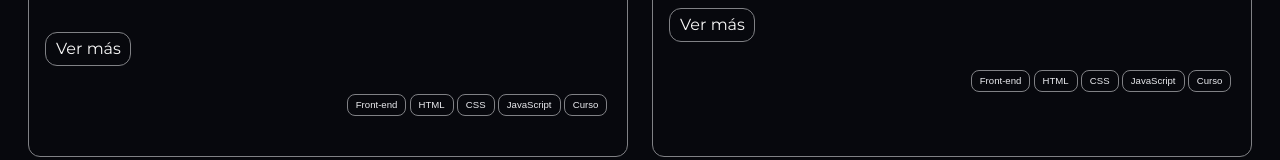
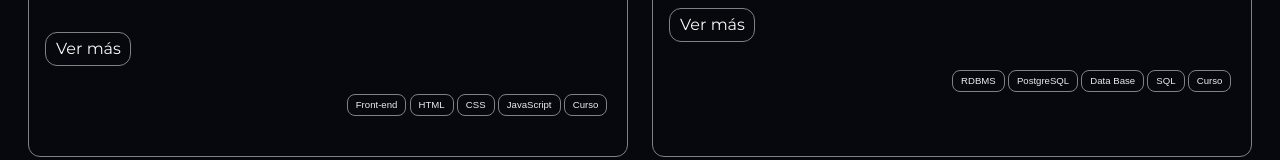
Before and after one commit to ralexrivero/ralex, a React (Vite) app: page /courses in a window 1280 px wide. Shown: the part 616-776 px from the top of the page. Built offline with nearby package versions, Linux system fonts and the light colour scheme.

Commit message:
map Tag to i18n

```diff
--- a/src/components/courses/CourseOverview.jsx
+++ b/src/components/courses/CourseOverview.jsx
@@ -24,11 +24,7 @@ const CourseOverview = (props) => {
       </div>
       <Link className="link-btn" to={`/courses/${props.course}/`}>{t(`${props.course}.general.btnTxt`)}</Link>
       <div className="tags">
-          <Tag filter="Front-end" />
-          <Tag filter="HTML" />
-          <Tag filter="CSS" />
-          <Tag filter="JavaScript" />
-          <Tag filter="Curso" />
+          <Tag filter={t(`${props.course}.general.tags`)} />
         </div>
     </article>
   )
--- a/src/components/search/Tag.jsx
+++ b/src/components/search/Tag.jsx
@@ -1,12 +1,20 @@
 const Tag = (props) => {
+  const tags = props.filter.split(',');
+
   return (
-    <button
-      className="search-tag"
-      title={props.filter}
-      aria-label="filter tag">
-      {props.filter}
-    </button>
-  )
-}
+      tags.map((tag, index) => {
+        return (
+          <button
+            className="search-tag"
+            title={tag}
+            aria-label="filter tag"
+            key={index}
+          >
+            {tag}
+          </button>
+        )
+      })
+      )
+    }
 
 export default Tag;
--- a/src/translations/en/courses.json
+++ b/src/translations/en/courses.json
@@ -10,7 +10,8 @@
         "par01": "Frontend 101 is the perfect course to delve into the exciting world of frontend web development. You will learn everything from the fundamental concepts to the most relevant technologies such as HTML, CSS, and JavaScript, building a solid foundation to create stunning web pages.",
         "par02": "Immerse yourself in practical projects, labs, and theoretical materials designed to guide you through the process of building static web pages. With Frontend 101, you will become a true master of frontend and gain the necessary knowledge to take your first steps in the world of programming and frontend web development."
       },
-      "btnTxt": "Learn More"
+      "btnTxt": "Learn More",
+      "tags": "Front-end,HTML,CSS,JavaScript,course"
     },
     "detail": {}
   },
@@ -25,7 +26,8 @@
         "par01": "The Introduction to PostgreSQL course offers you the opportunity to dive into the fascinating world of relational databases. You will learn everything from the basics to the most advanced techniques of PostgreSQL, acquiring the necessary knowledge to efficiently manage and utilize this powerful database.",
         "par02": "Explore practical examples, labs, and theoretical material designed to guide you through the process of understanding PostgreSQL. With the Introduction to PostgreSQL course, you will be prepared to work with databases, write advanced queries, and develop applications using this industry-leading technology."
       },
-      "btnTxt": "Learn More"
+      "btnTxt": "Learn More",
+      "tags": "RDBMS,PostgreSQL,Data Base,SQL,course"
     },
     "detail": {}
   },
@@ -40,7 +42,9 @@
         "par01": "The Introduction to React.js course offers you an exciting opportunity to dive into the world of frontend web development with React.js. From the basics to advanced techniques, you will gain the necessary knowledge to create interactive and dynamic web applications.",
         "par02": "Immerse yourself in an enriching learning experience through practical projects, challenging labs, and carefully designed theoretical material to guide you through the process of understanding React.js. With the Introduction to React.js course, you will be prepared to create modern and engaging user interfaces, efficiently manage your application's state, and make the most of component reusability in your frontend development projects."
       },
-      "btnTxt": "Learn More"
+      "btnTxt": "Learn More",
+      "tags": "Front-end,React.js,HTML,CSS,JavaScript,course"
+
     },
     "detail": {}
   },
@@ -55,7 +59,8 @@
         "par01": "Python 101 is the perfect course to dive into the exciting world of Python programming. You will learn everything from the fundamental concepts to the most relevant technologies, building a solid foundation to create impactful applications.",
         "par02": "Immerse yourself in practical projects, labs, and theoretical materials designed to guide you through the process of building Python applications. With Python 101, you will become a true master of Python and gain the necessary knowledge to take your first steps in the world of programming and software development."
       },
-      "btnTxt": "Learn More"
+      "btnTxt": "Learn More",
+      "tags": "Backend,High Level, Python, course"
     },
     "detail": {}
   },
@@ -70,7 +75,8 @@
         "par01": "Django 102 is the perfect course to take your Django web development skills to the next level. You will learn advanced techniques and best practices for building robust and scalable web applications using the Django framework.",
         "par02": "Immerse yourself in challenging projects, practical labs, and theoretical materials designed to deepen your Django knowledge. With Django 102, you will become an expert in web application development with Django and be prepared to build high-level professional web projects."
       },
-      "btnTxt": "Learn More"
+      "btnTxt": "Learn More",
+      "tags": "Backend, Django, Python, Framework, course"
     },
     "detail": {}
   },
@@ -85,7 +91,8 @@
         "par01": "MongoDB 101 is the perfect course to get started with MongoDB, a popular NoSQL database. You will learn the fundamentals of MongoDB, including data modeling, CRUD operations, and querying techniques.",
         "par02": "Explore practical examples, hands-on labs, and theoretical materials designed to guide you in mastering MongoDB. By the end of MongoDB 101, you will have a solid foundation in MongoDB and be ready to work with this powerful database technology."
       },
-      "btnTxt": "Learn More"
+      "btnTxt": "Learn More",
+      "tags": "NO-SQL, MongoDB, Data Base, course"
     },
     "detail": {}
   },
@@ -100,7 +107,8 @@
         "par01": "MySQL 101 is a comprehensive course that introduces you to the MySQL database management system. You will learn the basics of MySQL, including database design, SQL queries, and database administration.",
         "par02": "Engage in practical projects, hands-on labs, and theoretical materials designed to enhance your MySQL skills. By completing MySQL 101, you will have a solid understanding of MySQL and be prepared to work with databases efficiently and effectively."
       },
-      "btnTxt": "Learn More"
+      "btnTxt": "Learn More",
+      "tags": "RDBMS, mysql, Data Base, SQL, course"
     },
     "detail": {}
   },
@@ -115,7 +123,8 @@
         "par01": "C 101 is a comprehensive course that introduces you to the C programming language, known for its low-level capabilities and efficiency. You will learn the fundamental concepts of C programming, including variables, control structures, and functions.",
         "par02": "Immerse yourself in practical exercises, coding labs, and theoretical materials designed to strengthen your C programming skills. With C 101, you will gain a solid understanding of low-level programming and be ready to tackle challenging projects in the world of programming."
       },
-      "btnTxt": "Learn More"
+      "btnTxt": "Learn More",
+      "tags": "Low Level, C, course"
     },
     "detail": {}
   }
--- a/src/translations/es/courses.json
+++ b/src/translations/es/courses.json
@@ -10,7 +10,8 @@
         "par01": "Frontend 101 es el curso perfecto para adentrarte en el emocionante mundo del desarrollo web frontend. Aprenderás desde los conceptos fundamentales hasta las tecnologías más relevantes, como HTML, CSS y JavaScript, construyendo una base sólida para crear páginas web impactantes.",
         "par02": "Sumérgete en proyectos prácticos, laboratorios y materiales teóricos diseñados para guiarte en el proceso de construcción de páginas web estáticas. Con Frontend 101, te convertirás en un verdadero maestro del frontend y obtendrás los conocimientos necesarios para dar tus primeros pasos en el mundo de la programación y el desarrollo web frontend."
       },
-      "btnTxt": "Ver más"
+      "btnTxt": "Ver más",
+      "tags": "Front-end,HTML,CSS,JavaScript,Curso"
     },
     "detail": {
     }
@@ -26,7 +27,8 @@
         "par01": "El curso de Introducción a PostgreSQL te ofrece la oportunidad de sumergirte en el fascinante mundo de las bases de datos relacionales. Aprenderás desde los conceptos básicos hasta las técnicas más avanzadas de PostgreSQL, adquiriendo los conocimientos necesarios para administrar y utilizar eficazmente esta poderosa base de datos.",
         "par02": "Explora ejemplos prácticos, laboratorios y material teórico diseñado para guiarte en el proceso de comprensión de PostgreSQL. Con el curso de Introducción a PostgreSQL, estarás preparado para trabajar con bases de datos, escribir consultas avanzadas y desarrollar aplicaciones con esta tecnología líder en la industria."
       },
-      "btnTxt": "Ver más"
+      "btnTxt": "Ver más",
+      "tags": "RDBMS,PostgreSQL,Data Base,SQL,Curso"
     },
     "detail": {
 
@@ -43,7 +45,8 @@
         "par01": "El curso de Introducción a React.js te ofrece una emocionante oportunidad de sumergirte en el apasionante mundo del desarrollo web frontend con React.js. Desde los conceptos básicos hasta las técnicas más avanzadas, adquirirás los conocimientos necesarios para crear aplicaciones web interactivas y dinámicas.",
         "par02": "Sumérgete en una experiencia de aprendizaje enriquecedora a través de proyectos prácticos, desafiantes laboratorios y material teórico cuidadosamente diseñado para guiarte en el proceso de comprensión de React.js. Con el curso de Introducción a React.js, estarás preparado para crear interfaces de usuario modernas y atractivas, gestionar eficientemente el estado de tus aplicaciones y aprovechar al máximo la reutilización de componentes en tus proyectos de desarrollo frontend."
       },
-      "btnTxt": "Ver más"
+      "btnTxt": "Ver más",
+      "tags": "Front-end,React.js,HTML,CSS,JavaScript,Curso"
     },
     "detail": {
     }
@@ -59,7 +62,8 @@
         "par01": "Python 101 es el curso perfecto para adentrarte en el emocionante mundo de la programación en Python. Aprenderás desde los conceptos fundamentales hasta las tecnologías más relevantes, construyendo una base sólida para crear aplicaciones impactantes.",
         "par02": "Sumérgete en proyectos prácticos, laboratorios y materiales teóricos diseñados para guiarte en el proceso de desarrollo de aplicaciones Python. Con Python 101, te convertirás en un verdadero experto en Python y obtendrás los conocimientos necesarios para dar tus primeros pasos en el mundo de la programación y el desarrollo de software."
       },
-      "btnTxt": "Ver más"
+      "btnTxt": "Ver más",
+      "tags": "Backend,High Level, Python, Curso"
     },
     "detail": {}
   },
@@ -74,7 +78,8 @@
         "par01": "Django 102 es el curso perfecto para llevar tus habilidades de desarrollo web con Django al siguiente nivel. Aprenderás técnicas avanzadas y mejores prácticas para crear aplicaciones web robustas y escalables utilizando el framework Django.",
         "par02": "Sumérgete en proyectos desafiantes, laboratorios prácticos y materiales teóricos diseñados para profundizar tus conocimientos de Django. Con Django 102, te convertirás en un experto en el desarrollo de aplicaciones web con Django y estarás preparado para construir proyectos web profesionales de alto nivel."
       },
-      "btnTxt": "Ver más"
+      "btnTxt": "Ver más",
+      "tags": "Backend, Django, Python, Framework, Curso"
     },
     "detail": {}
   },
@@ -89,7 +94,8 @@
         "par01": "MongoDB 101 es el curso perfecto para comenzar con MongoDB, una popular base de datos NoSQL. Aprenderás los fundamentos de MongoDB, incluyendo modelado de datos, operaciones CRUD y técnicas de consulta.",
         "par02": "Explora ejemplos prácticos, laboratorios interactivos y materiales teóricos diseñados para guiarte en el dominio de MongoDB. Al finalizar MongoDB 101, tendrás una base sólida en MongoDB y estarás listo para trabajar con esta potente tecnología de base de datos."
       },
-      "btnTxt": "Más información"
+      "btnTxt": "Más información",
+      "tags": "NO-SQL, MongoDB, Data Base, Curso"
     },
     "detail": {}
   },
@@ -104,7 +110,8 @@
         "par01": "MySQL 101 es un curso completo que te introduce al sistema de gestión de bases de datos MySQL. Aprenderás los conceptos básicos de MySQL, incluyendo diseño de bases de datos, consultas SQL y administración de bases de datos.",
         "par02": "Participa en proyectos prácticos, laboratorios interactivos y materiales teóricos diseñados para mejorar tus habilidades en MySQL. Al completar MySQL 101, tendrás un sólido entendimiento de MySQL y estarás preparado para trabajar con bases de datos de manera eficiente y efectiva."
       },
-      "btnTxt": "Más información"
+      "btnTxt": "Más información",
+      "tags": "RDBMS, mysql, Data Base, SQL, curso"
     },
     "detail": {}
   },
@@ -119,7 +126,8 @@
         "par01": "C 101 es un curso completo que te introduce al lenguaje de programación C, conocido por sus capacidades de bajo nivel y eficiencia. Aprenderás los conceptos fundamentales de la programación en C, incluyendo variables, estructuras de control y funciones.",
         "par02": "Sumérgete en ejercicios prácticos, laboratorios de programación y materiales teóricos diseñados para fortalecer tus habilidades en C. Con C 101, adquirirás un sólido entendimiento de la programación a bajo nivel y estarás listo para enfrentar proyectos desafiantes en el mundo de la programación."
       },
-      "btnTxt": "Más información"
+      "btnTxt": "Más información",
+      "tags": "Low Level, C, Curso"
     },
     "detail": {}
   }
```
